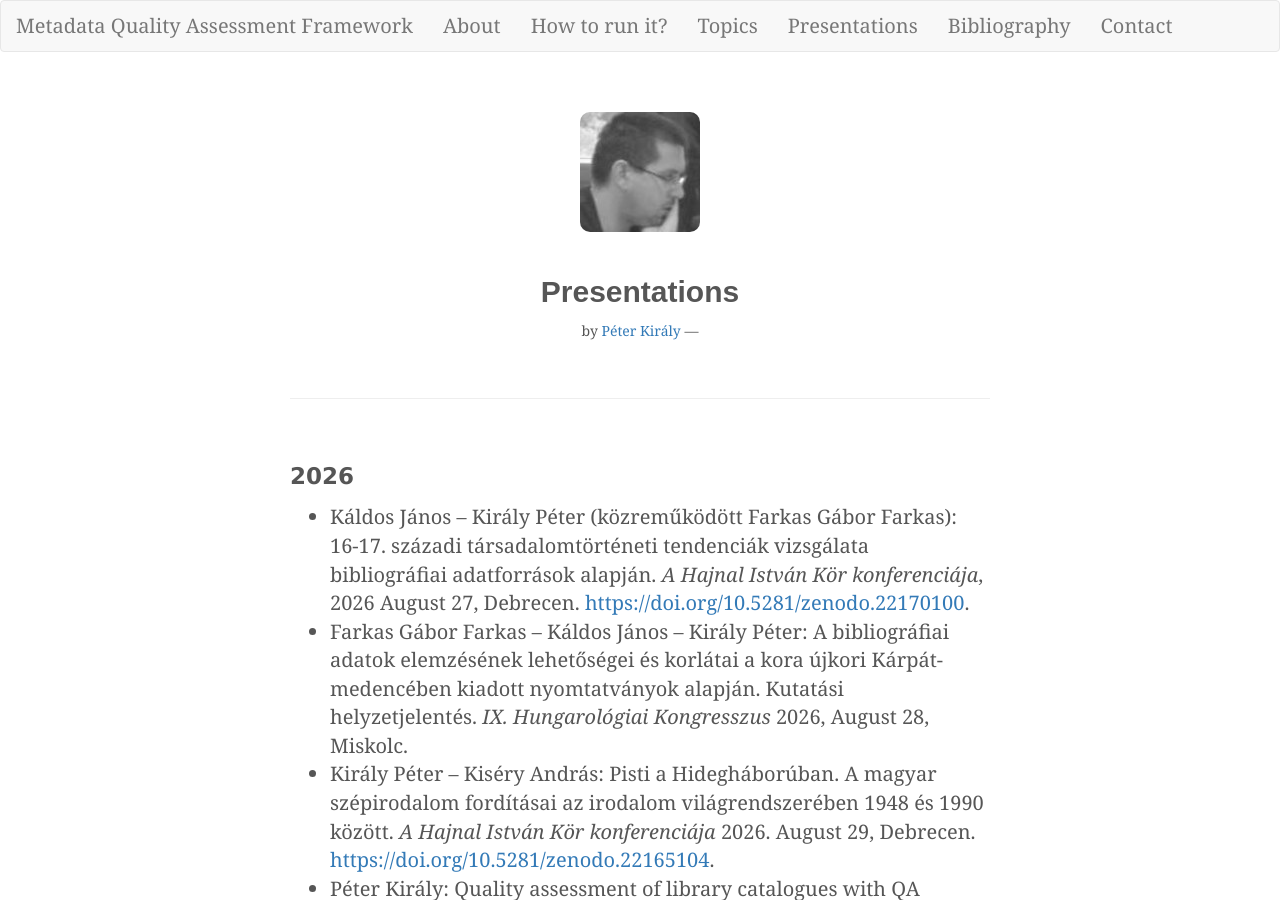
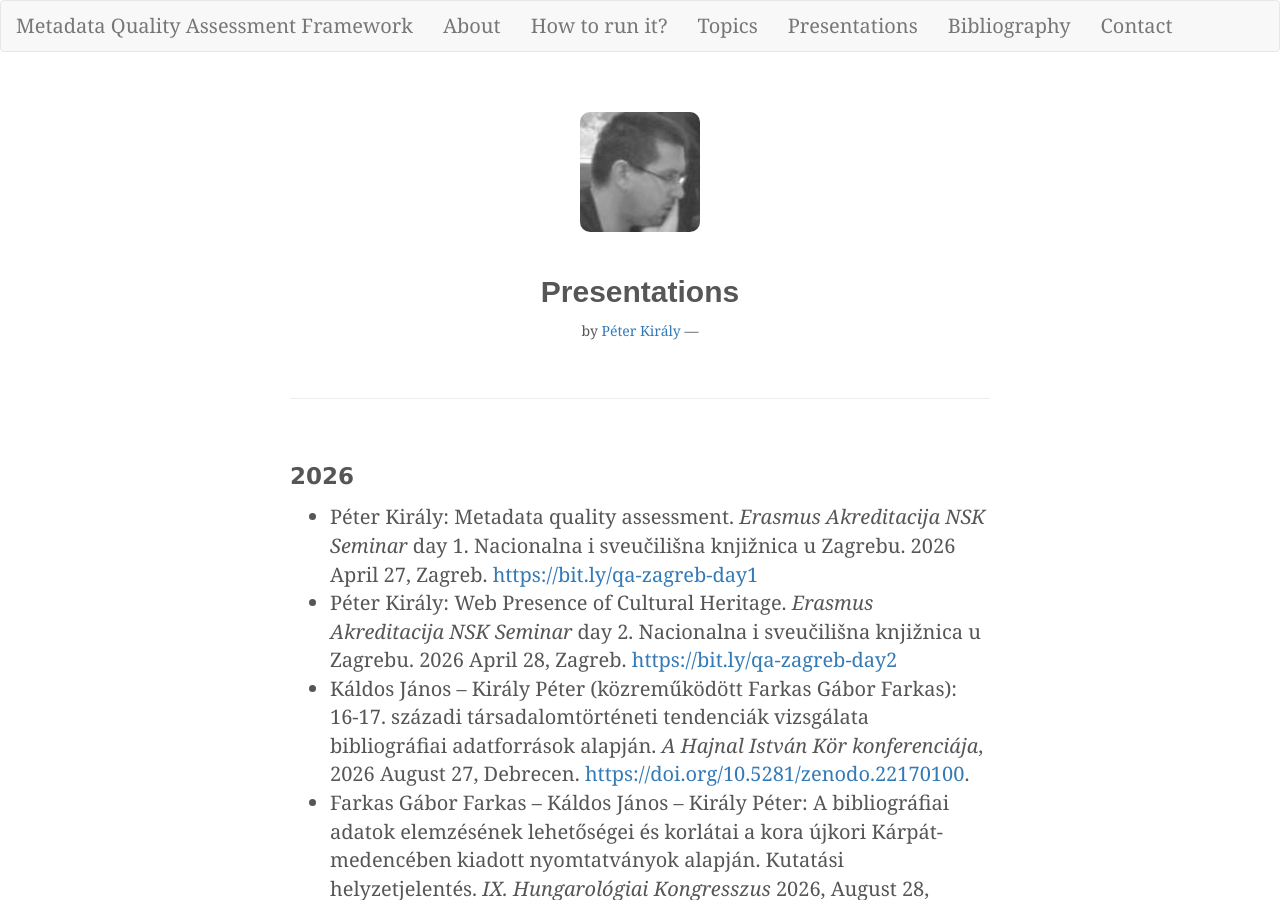
Before and after one commit to pkiraly/pkiraly.github.io, a Jekyll site: the page built from presentations.md, in a window 1280 px wide and 900 px high. Built offline with Jekyll 4.4.1, drawn with Linux system fonts in a browser that asks for light colours; nearby versions of some CDN libraries; some web fonts are replaced; comment, search, counter and statistics services are not loaded.

Commit message:
Add Zagreb presentations

```diff
--- a/presentations.md
+++ b/presentations.md
@@ -19,6 +19,8 @@ p {
 
 ## 2026
 
+* Péter Király: Metadata quality assessment. _Erasmus Akreditacija NSK Seminar_ day 1. Nacionalna i sveučilišna knjižnica u Zagrebu. 2026 April 27, Zagreb. [https://bit.ly/qa-zagreb-day1](https://bit.ly/qa-zagreb-day1)
+* Péter Király: Web Presence of Cultural Heritage. _Erasmus Akreditacija NSK Seminar_ day 2. Nacionalna i sveučilišna knjižnica u Zagrebu. 2026 April 28, Zagreb. [https://bit.ly/qa-zagreb-day2](https://bit.ly/qa-zagreb-day2)
 * Káldos János – Király Péter (közreműködött Farkas Gábor Farkas): 16-17. századi társadalomtörténeti tendenciák vizsgálata bibliográfiai adatforrások alapján. _A Hajnal István Kör konferenciája_, 2026 August 27, Debrecen. [https://doi.org/10.5281/zenodo.22170100](https://doi.org/10.5281/zenodo.22170100).
 * Farkas Gábor Farkas – Káldos János – Király Péter: A bibliográfiai adatok elemzésének lehetőségei
 és korlátai a kora újkori Kárpát-medencében kiadott nyomtatványok alapján. Kutatási helyzetjelentés. _IX. Hungarológiai Kongresszus_ 2026, August 28, Miskolc.
```
